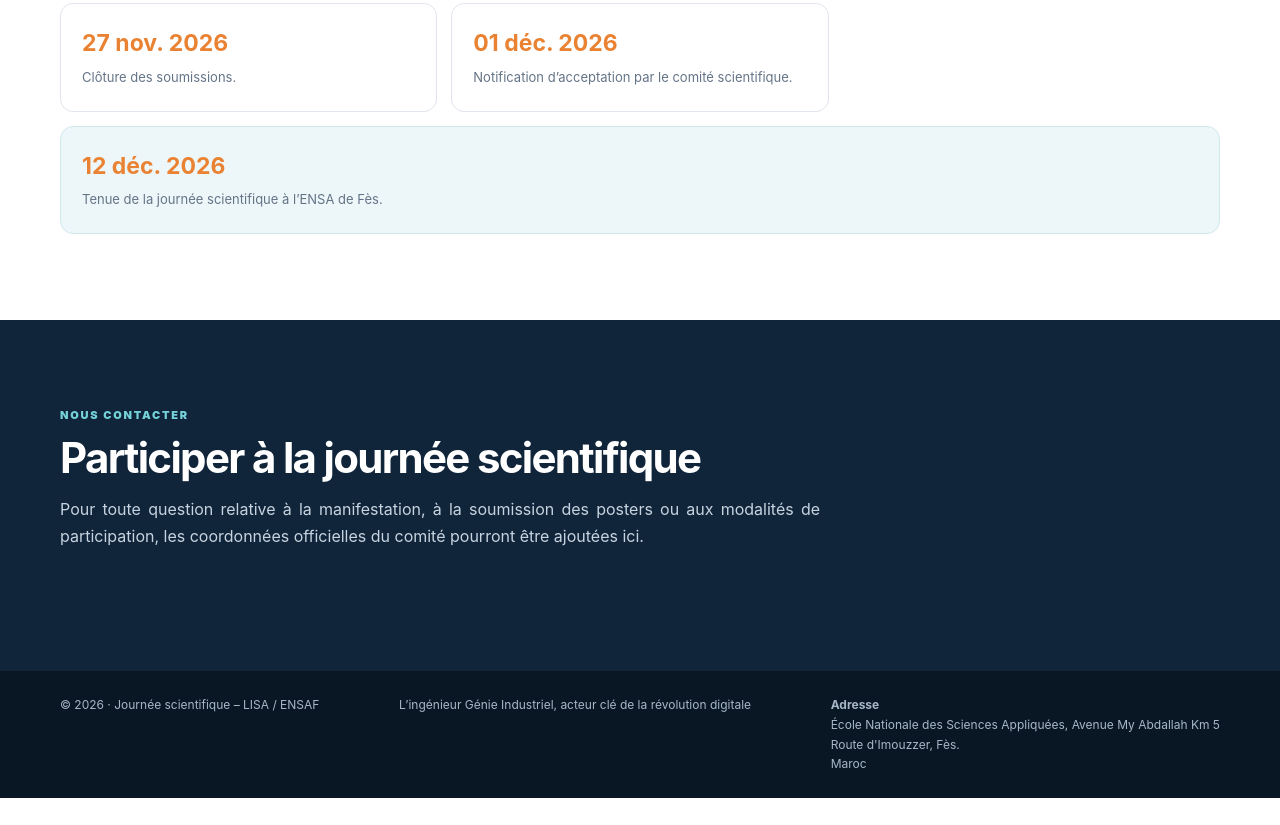
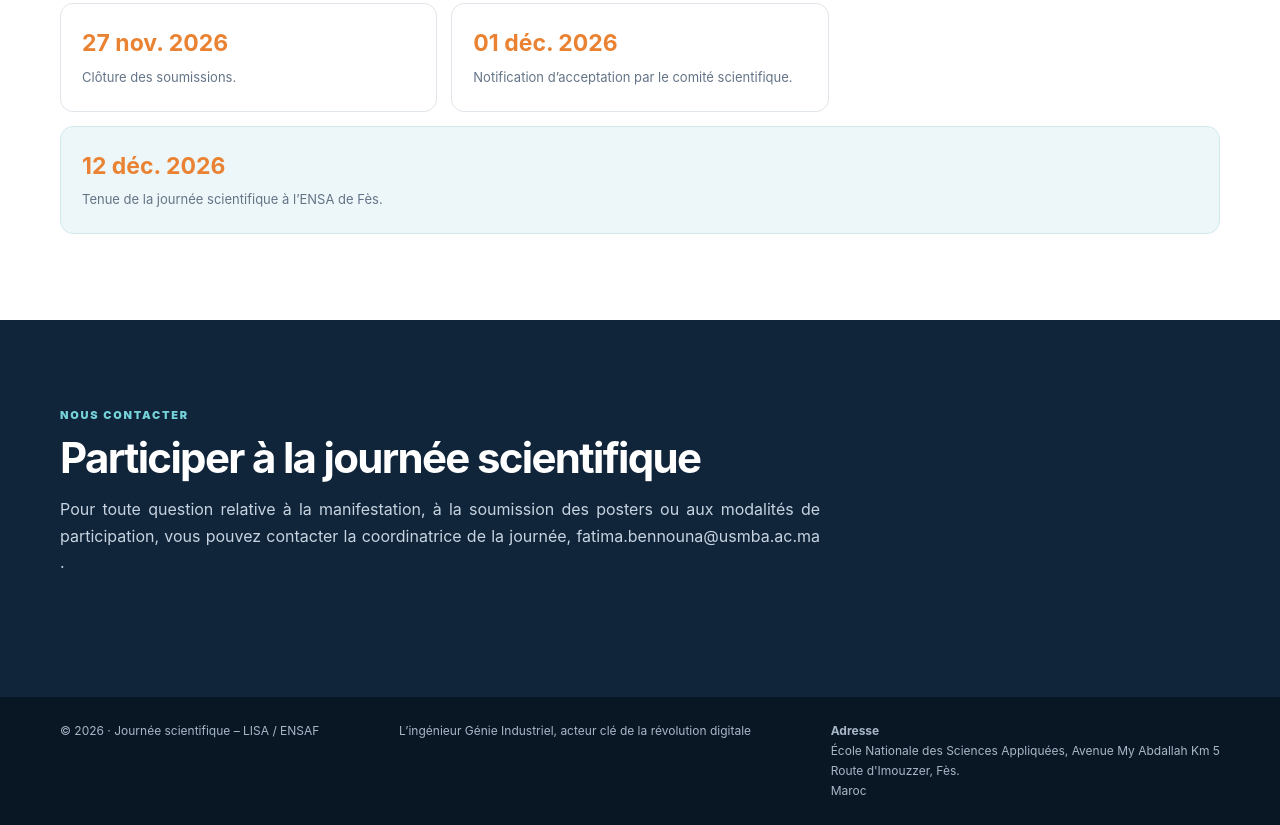
Before and after one commit to salima12345667/conference-lisa-ensaf, a plain HTML site: page index.html in a window 1280 px wide. Shown: the part 6154-6979 px from the top of the page. Before the commit the page ends 6952 px from the top, so only its background shows below. Drawn offline with Linux system fonts and the light colour scheme.

Commit message:
Revise contact details in the event section
Updated contact information for the event coordinator.

```diff
--- a/index.html
+++ b/index.html
@@ -711,10 +711,13 @@
         </h2>
 
         <p class="section-intro">
-            Pour toute question relative à la manifestation,
-            à la soumission des posters ou aux modalités de participation,
-            les coordonnées officielles du comité pourront être ajoutées ici.
-        </p>
+    Pour toute question relative à la manifestation,
+    à la soumission des posters ou aux modalités de participation,
+    vous pouvez contacter la coordinatrice de la journée,
+    <a href="mailto:fatima.bennouna@usmba.ac.ma">
+        fatima.bennouna@usmba.ac.ma
+    </a>.
+</p>
 
     </div>
 
```
